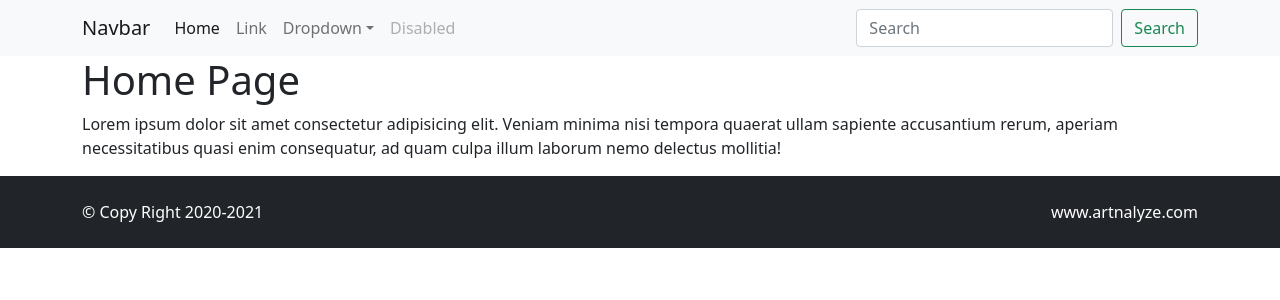
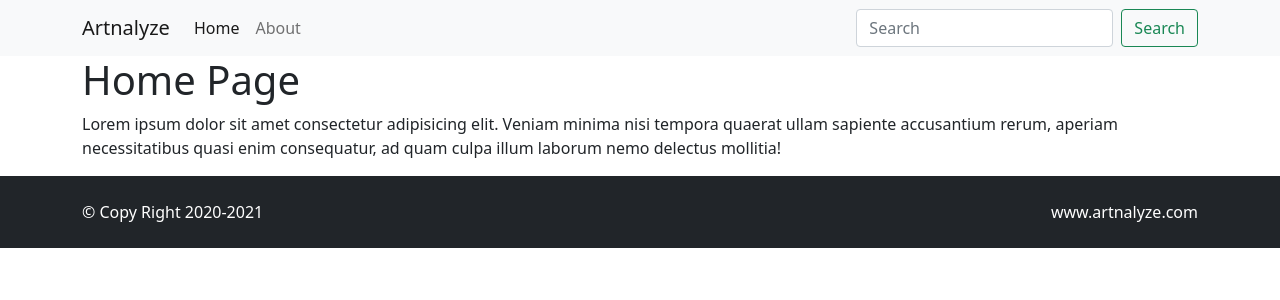
Before and after one commit to artnalyze/ITG-BasicReact-D2-layout, a React (Create React App) app: page / in a window 1280 px wide. Shown: the top 300 px of the page. Built offline with nearby package versions, Linux system fonts and the light colour scheme.

Commit message:
edit navbar

```diff
--- a/src/components/shared/Navbar.jsx
+++ b/src/components/shared/Navbar.jsx
@@ -5,7 +5,7 @@
       <nav className="navbar navbar-expand-lg navbar-light bg-light">
         <div className="container">
           <a className="navbar-brand" href="#">
-            Navbar
+            Artnalyze
           </a>
           <button
             className="navbar-toggler"
@@ -27,49 +27,7 @@
               </li>
               <li className="nav-item">
                 <a className="nav-link" href="#">
-                  Link
-                </a>
-              </li>
-              <li className="nav-item dropdown">
-                <a
-                  className="nav-link dropdown-toggle"
-                  href="#"
-                  id="navbarDropdown"
-                  role="button"
-                  data-bs-toggle="dropdown"
-                  aria-expanded="false"
-                >
-                  Dropdown
-                </a>
-                <ul className="dropdown-menu" aria-labelledby="navbarDropdown">
-                  <li>
-                    <a className="dropdown-item" href="#">
-                      Action
-                    </a>
-                  </li>
-                  <li>
-                    <a className="dropdown-item" href="#">
-                      Another action
-                    </a>
-                  </li>
-                  <li>
-                    <hr className="dropdown-divider" />
-                  </li>
-                  <li>
-                    <a className="dropdown-item" href="#">
-                      Something else here
-                    </a>
-                  </li>
-                </ul>
-              </li>
-              <li className="nav-item">
-                <a
-                  className="nav-link disabled"
-                  href="#"
-                  tabIndex={-1}
-                  aria-disabled="true"
-                >
-                  Disabled
+                  About
                 </a>
               </li>
             </ul>
```
